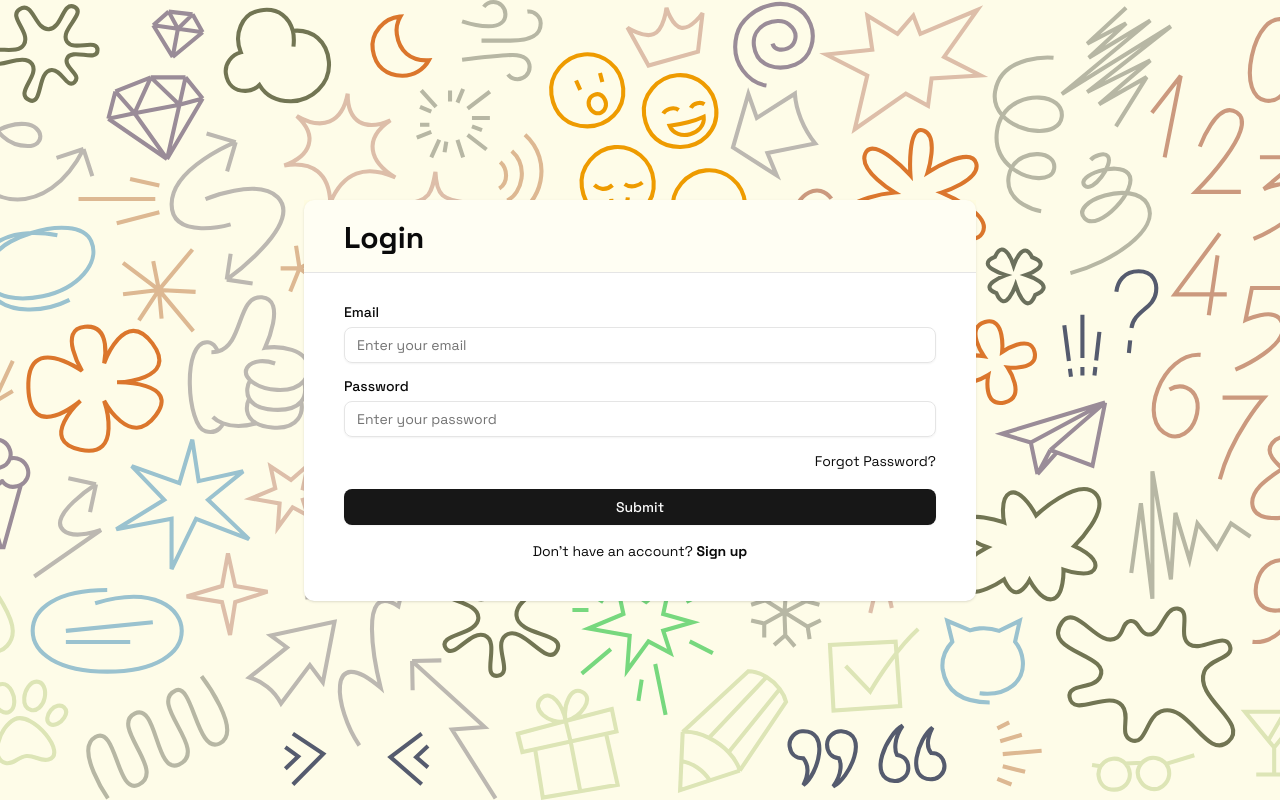
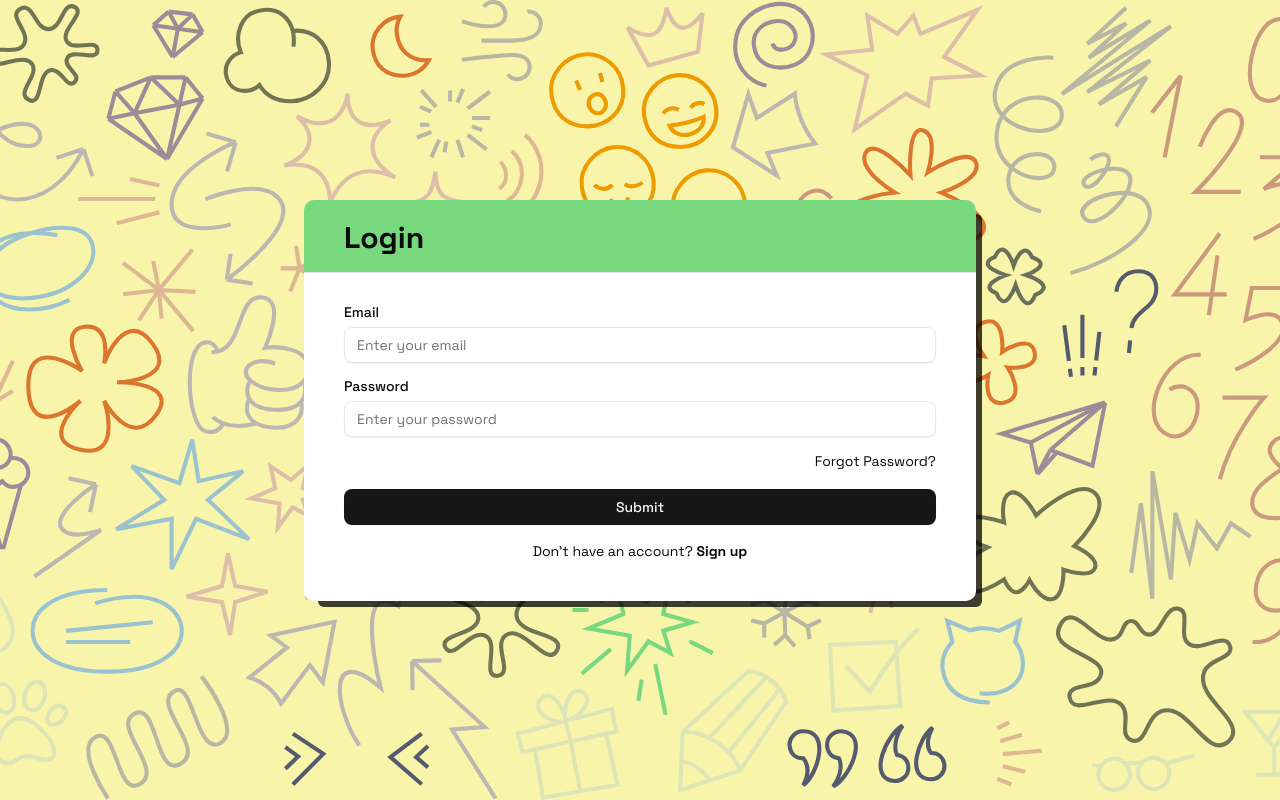
Before and after one commit to Rumon360/clash-app, a Next.js app in the folder apps/web/: page /login in a window 1280 px wide. Built offline with nearby package versions, Linux system fonts and the light colour scheme.

Commit message:
feat: box shadow

```diff
--- a/apps/web/src/app/(auth)/login/page.tsx
+++ b/apps/web/src/app/(auth)/login/page.tsx
@@ -5,9 +5,9 @@ import Link from "next/link";
 
 function Login() {
   return (
-    <div className="h-screen flex justify-center items-center w-full px-4">
-      <div className="w-full max-w-2xl mx-auto bg-white rounded-lg shadow stroke-1">
-        <div className="pb-4 border-b py-5 px-10 bg-yellow-100/20">
+    <div className="h-full w-full flex justify-center items-center px-4">
+      <div className="stroke-shadow-box w-full max-w-2xl mx-auto bg-white rounded-lg relative">
+        <div className="pb-4 border-b py-5 px-10 bg-[#77D87E] rounded-t-lg">
           <h1 className="text-2xl lg:text-3xl font-bold">Login</h1>
         </div>
         <div className="pb-10">
--- a/apps/web/src/app/(auth)/sign-up/page.tsx
+++ b/apps/web/src/app/(auth)/sign-up/page.tsx
@@ -5,9 +5,9 @@ import Link from "next/link";
 
 function SignUp() {
   return (
-    <div className="h-screen flex justify-center items-center w-full px-4">
-      <div className="w-full max-w-2xl mx-auto bg-white rounded-lg shadow stroke-1">
-        <div className="pb-4 border-b py-5 px-10 bg-yellow-100/20">
+    <div className="h-full w-full flex justify-center items-center px-4">
+      <div className="stroke-shadow-box w-full max-w-2xl mx-auto bg-white rounded-lg shadow stroke-1">
+        <div className="pb-4 border-b py-5 px-10 bg-[#77D87E] rounded-t-lg">
           <h1 className="text-2xl lg:text-3xl font-bold">Sign up</h1>
         </div>
         <div className="pb-10">
--- a/apps/web/src/index.css
+++ b/apps/web/src/index.css
@@ -3,7 +3,7 @@
 
 :root {
   --radius: 0.625rem;
-  --background: oklch(98.7% 0.026 102.212);
+  --background: #f8f4aa;
   --foreground: oklch(0.145 0 0);
   --card: oklch(1 0 0);
   --card-foreground: oklch(0.145 0 0);
@@ -82,3 +82,11 @@
     @apply bg-background text-foreground;
   }
 }
+
+@layer utilities {
+  .stroke-shadow-box {
+    box-shadow: 10px 10px 0px -4px rgba(0, 0, 0, 0.75);
+    -webkit-box-shadow: 10px 10px 0px -4px rgba(0, 0, 0, 0.75);
+    -moz-box-shadow: 10px 10px 0px -4px rgba(0, 0, 0, 0.75);
+  }
+}
```
